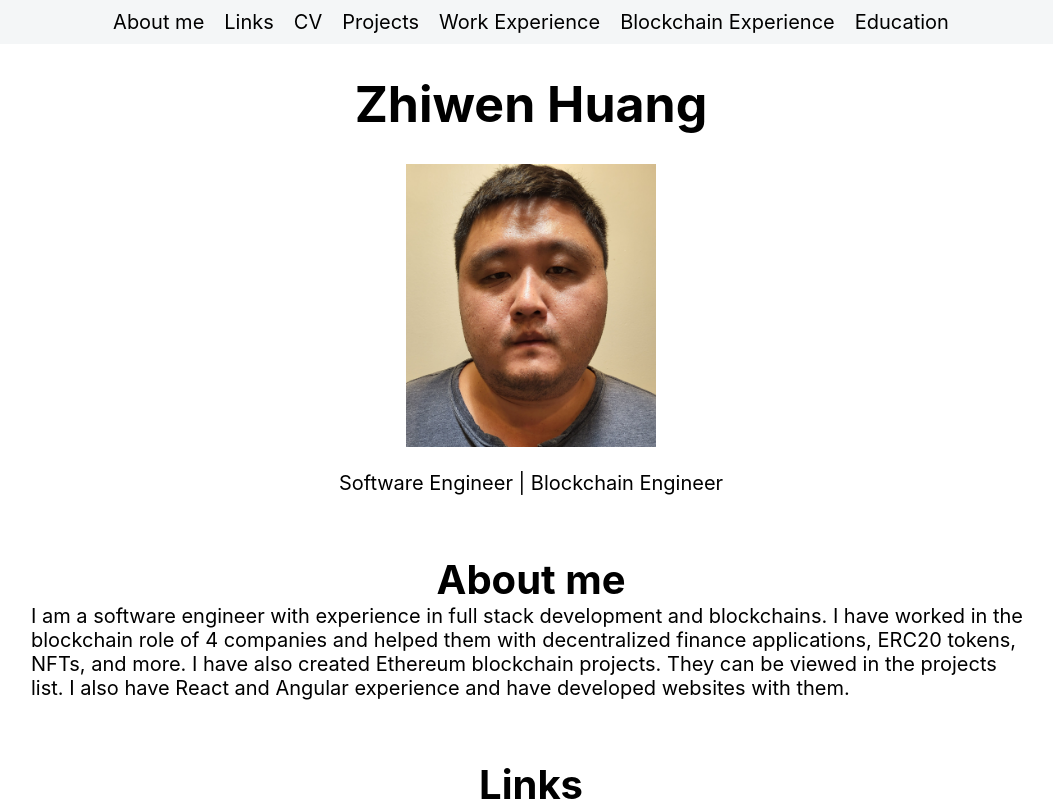
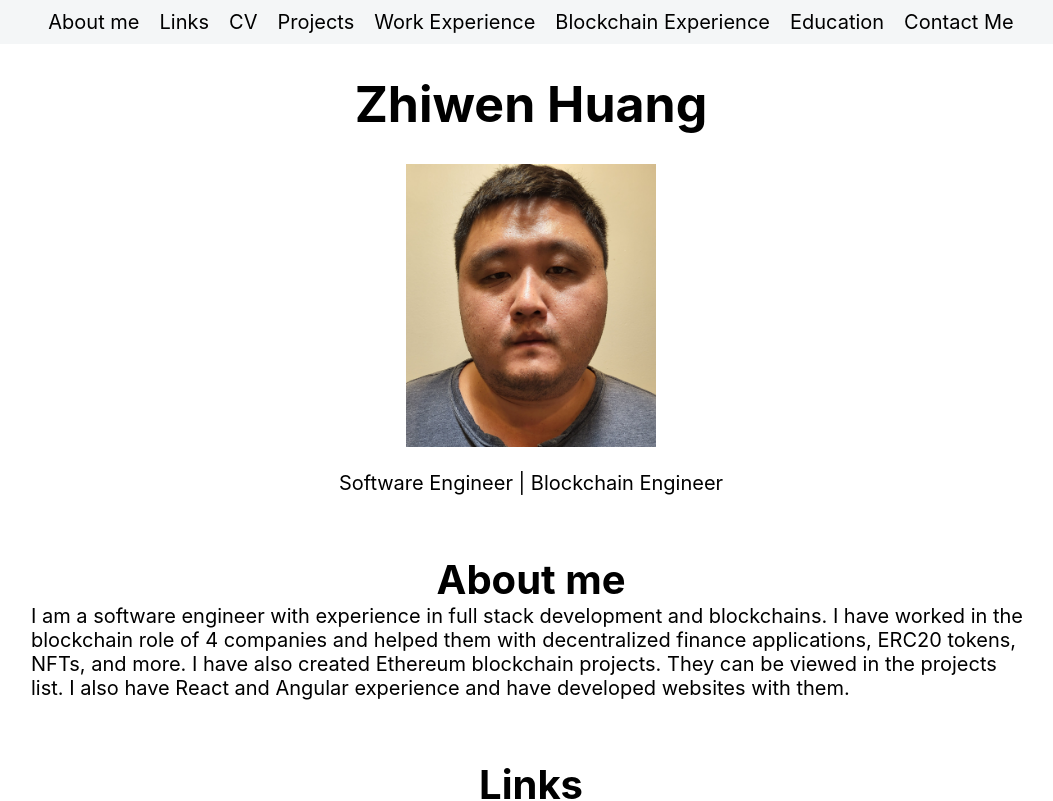
Before and after one commit to zhiwenh/personal-website, a React (Create React App) app in the folder client/: page / in a window 1280 px wide. Shown: the top 801 px of the page, without its empty margins (109-1162 px from the left). Built offline with nearby package versions, Linux system fonts and the light colour scheme.

Commit message:
Added contact me

```diff
--- a/client/src/App.css
+++ b/client/src/App.css
@@ -355,3 +355,17 @@ a, a:hover, a:visited, a:active {
   font-size: 20px;
   text-align: left;
 }
+
+.contact-me-wrap {
+  margin-bottom: 60px;
+}
+
+.contact-me-header {
+  font-size: 40px;
+  font-weight: bold;
+}
+
+.contact-me-email {
+  font-size: 20px;
+  text-align: center;
+}
--- a/client/src/App.js
+++ b/client/src/App.js
@@ -172,6 +172,10 @@ function App() {
           <NavBarItem
             navBarLink="#education-id"
             navBarLinkText="Education"
+          />
+          <NavBarItem
+            navBarLink="#contact-me-id"
+            navBarLinkText="Contact Me"
           />
         </div>
       </div>
@@ -390,6 +394,14 @@ function App() {
             educationLink="https://www.ufl.edu/"
           />
         </div>
+        <div className="contact-me-wrap">
+          <div className="contact-me-header" id="contact-me-id">
+            Contact Me
+          </div>
+          <div className="contact-me-email">
+            My email is: zhiwen555@gmail.com
+          </div>
+        </div>
       </div>
     </div>
   );
```
